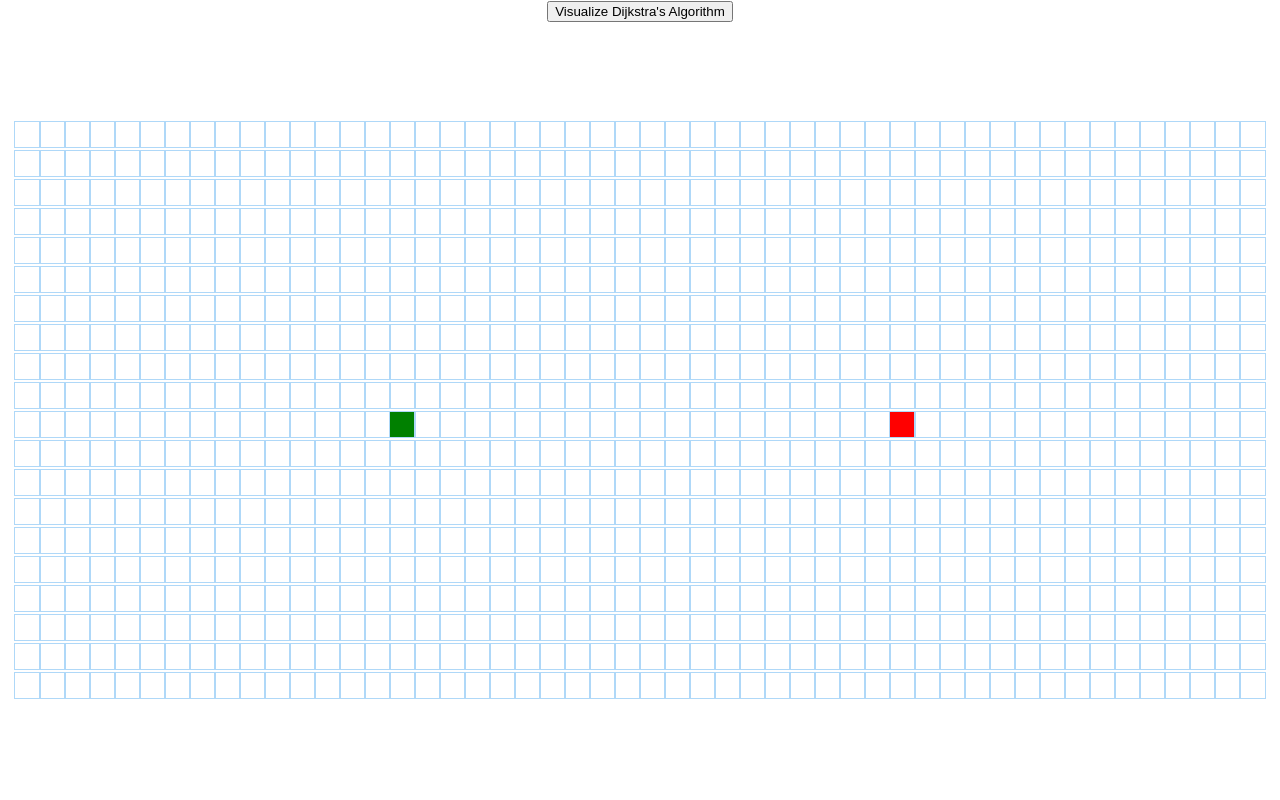
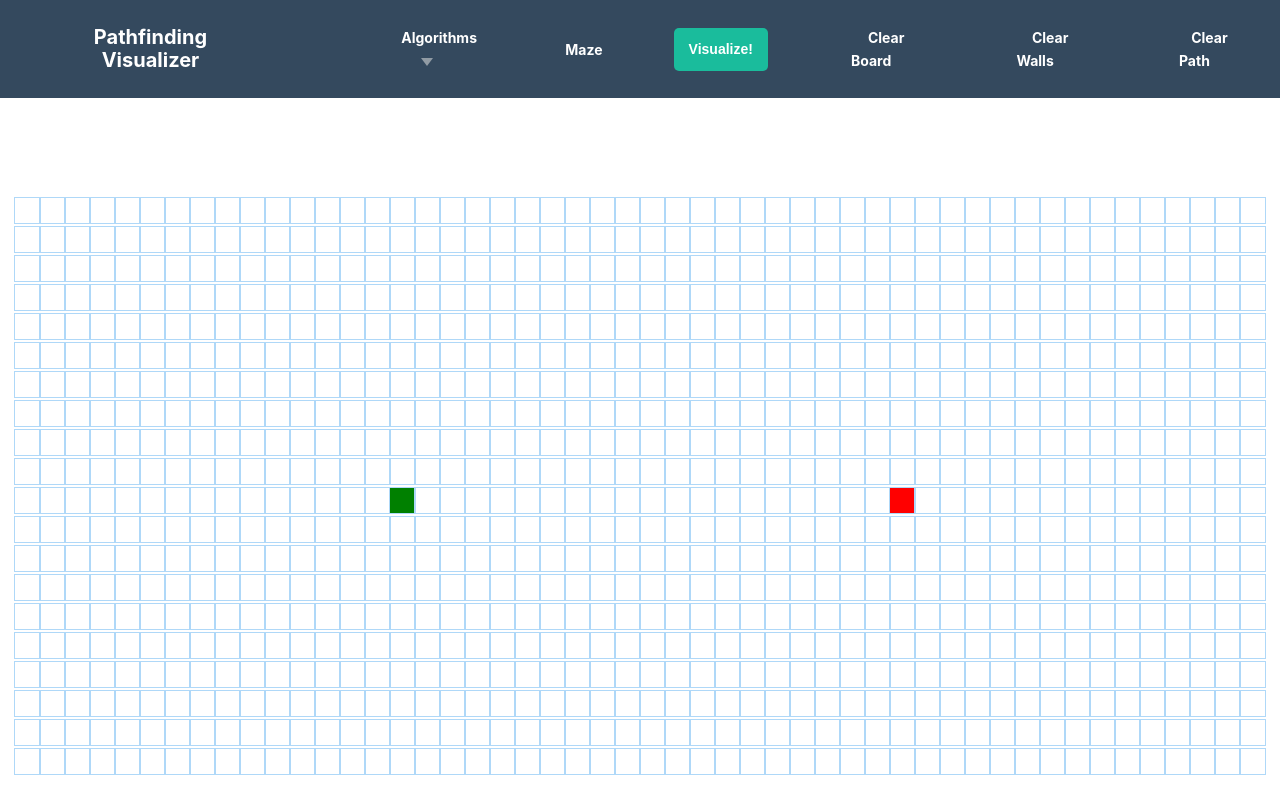
Before and after one commit to broliver18/algorithm-visualizer, a React (Create React App) app: page / in a window 1280 px wide. Built offline with nearby package versions, Linux system fonts and the light colour scheme.

Commit message:
Set up navbar

```diff
--- /dev/null
+++ b/src/Components/NavBar/NavBar.css
@@ -0,0 +1,103 @@
+#NavBar nav {
+    display: flex;
+    align-items: center;
+    justify-content: space-between;
+    background-color: #34495e
+}
+
+.header {
+    display: flex;
+    align-items: center;
+    justify-content: center;
+}
+
+.navigation {
+    display: flex;
+    align-items: center;
+    justify-content: center;
+}
+
+.navigation li, .header {
+    list-style: none;
+    margin: 0 8px;
+    padding: 10px 20px;
+    position: relative;
+}
+
+.navigation li a, .header a {
+    text-decoration: none;
+    font-size: 14px;
+    padding: 13px 15px;
+    line-height: 23px;
+    font-weight: 700;
+    color: #fff;
+    border-radius: 5px;
+}
+
+.header a {
+    font-size: 20px;
+}
+
+.navigation li a:not(.highlight a):hover, .header a:hover {
+    color: #1abc9c;
+}
+
+.highlight a {
+    background-color: #1abc9c;
+}
+
+.caret {
+    display: inline-block;
+    width: 0;
+    height: 0;
+    margin-left: 5px;
+    vertical-align: middle;
+    border-top: 8px solid;
+    border-right: 6px solid transparent;
+    border-left: 6px solid transparent;
+    color: #919ba4;
+}
+
+#visualize-button {
+    cursor: pointer;
+    padding: 10px 15px;
+    font-size: 14px;
+    line-height: 23px;
+    font-weight: 700;
+    border-radius: 5px;
+    text-align: center;
+    align-items: center;
+    border: none;
+    background-color: #1abc9c;
+    color: #fff;
+}
+
+#visualize-button:hover {
+    filter: brightness(108%);
+}
+
+.dropdown-menu {
+    position: absolute;
+    display: flex;
+    flex-direction: column;
+    align-items: flex-start;
+    width: 240px;
+    transform: translate(0,40px);
+    border-radius: 5px;
+    background-color: #34495e;
+    padding: 5px 0;
+    z-index: 100;
+}
+
+.dropdown-menu li {
+    list-style: none;
+    padding: 8px;
+    color: #fff;
+    font-size: 14px;
+    border-radius: 3px
+}
+
+.dropdown-menu li:hover {
+    cursor: pointer;
+    background-color: #1abc9c;
+}
--- /dev/null
+++ b/src/Components/NavBar/NavBar.js
@@ -0,0 +1,50 @@
+/* eslint-disable jsx-a11y/anchor-is-valid */
+import React, { useState, useEffect } from "react";
+import "./NavBar.css";
+
+function NavBar(props) {
+  const [showMenu, setShowMenu] = useState(false);
+
+  useEffect(() => {
+    const handler = () => setShowMenu(false);
+
+    window.addEventListener("click", handler);
+    return () => {
+      window.removeEventListener("click", handler);
+    }
+  });
+
+  function toggleMenu(e) {
+    e.stopPropagation();
+    setShowMenu(!showMenu);
+  }
+
+  return (
+  <div id="NavBar">
+    <nav>
+      <div className="header">
+        <a href="index.html">Pathfinding Visualizer</a>
+      </div>
+      <ul className="navigation">
+        <li className={showMenu ? "dropdown highlight" : "dropdown"}>
+          <a href="#" onClick={(e) => {toggleMenu(e)}}>Algorithms <span className="caret"></span></a>
+          {showMenu && (
+          <ul className="dropdown-menu">
+            <li>Dijkstra's Algorithm</li>
+            <li>A* Search</li>
+            <li>Breadth-first Search</li>
+          </ul>
+          )}
+        </li>
+        <li><a href="#">Maze</a></li>
+        <li><button id="visualize-button" onClick={props.visualizeDijkstra}>Visualize!</button></li>
+        <li><a href="#">Clear Board</a></li>
+        <li><a href="#">Clear Walls</a></li>
+        <li><a href="#">Clear Path</a></li>
+      </ul>
+    </nav>
+  </div>
+  )
+}
+
+export default NavBar;
--- a/src/Components/PathFinder/PathFinder.css
+++ b/src/Components/PathFinder/PathFinder.css
@@ -1,3 +1,3 @@
-.grid {
+#grid {
   margin: 100px 0 0;
 }
--- a/src/Components/PathFinder/PathFinder.js
+++ b/src/Components/PathFinder/PathFinder.js
@@ -2,7 +2,8 @@ import React, { useState, useEffect } from "react";
 import "./PathFinder.css";
 
 import Node from "../Node/Node";
-import { dijkstra, getNodesInShortestPathOrder } from '../Algorithms/Dijkstra';
+import NavBar from "../NavBar/NavBar";
+import { dijkstra, getNodesInShortestPathOrder } from "../../Algorithms/Dijkstra";
 
 function PathFinder() {
   const [grid, setGrid] = useState([]);
@@ -29,7 +30,7 @@ function PathFinder() {
       setGrid(newGrid);
     }
     setIsMousePressed(true);
-  };
+  }
 
   function handleMouseEnter(row, col) {
     if (!isMousePressed) return;
@@ -40,21 +41,21 @@ function PathFinder() {
       const newGrid = toggleWall(grid, row, col);
       setGrid(newGrid);
     }
-  };
+  }
 
   function handleMouseLeave(row, col) {
     if (!isMousePressed) return;
     if (isStartSelected || isFinishSelected) {
       const newGrid = moveStartOrFinishLeave(grid, row, col);
       setGrid(newGrid);
-    };
-  };
+    }
+  }
 
   function handleMouseUp() {
     setIsMousePressed(false);
     selectStart(false);
     selectFinish(false);
-  };
+  }
 
   function visualizeDijkstra() {
     const startNode = grid[startNodeRow][startNodeCol];
@@ -62,14 +63,12 @@ function PathFinder() {
     const visitedNodesInOrder = dijkstra(grid, startNode, finishNode);
     const nodesInShortestPathOrder = getNodesInShortestPathOrder(finishNode);
     animateDijkstra(visitedNodesInOrder, nodesInShortestPathOrder);
-  };
+  }
 
   return (
     <div>
-      <button onClick={visualizeDijkstra}>
-        Visualize Dijkstra's Algorithm
-      </button>
-      <div className="grid">
+      <NavBar visualizeDijkstra={visualizeDijkstra}/>
+      <div id="grid">
         {grid.map((row, rowIdx) => {
           return (
             <div key={rowIdx}>
@@ -109,7 +108,7 @@ function PathFinder() {
       isWall: false,
       previousNode: null,
     };
-  };
+  }
 
   function getInitialGrid() {
     const newGrid = [];
@@ -121,7 +120,7 @@ function PathFinder() {
       newGrid.push(currentRow);
     }
     return newGrid;
-  };
+  }
 
   function toggleWall(grid, row, col) {
     const newGrid = grid.slice();
@@ -132,55 +131,55 @@ function PathFinder() {
     };
     newGrid[row][col] = newNode;
     return newGrid;
-  };
+  }
 
   function moveStartOrFinishEnter(grid, row, col) {
     const newGrid = grid.slice();
     if (isStartSelected) {
       setStartNodeRow(row);
       setStartNodeCol(col);
-      const node = newGrid[row][col]
+      const node = newGrid[row][col];
       const newNode = {
         ...node,
-        isStart: true
+        isStart: true,
       };
       newGrid[row][col] = newNode;
     } else if (isFinishSelected) {
       setFinishNodeRow(row);
       setFinishNodeCol(col);
-      const node = newGrid[row][col]
+      const node = newGrid[row][col];
       const newNode = {
         ...node,
-        isFinish: true
+        isFinish: true,
       };
       newGrid[row][col] = newNode;
-    };
+    }
     return newGrid;
-  };
+  }
 
   function moveStartOrFinishLeave(grid, row, col) {
     const newGrid = grid.slice();
     if (isStartSelected) {
       setStartNodeRow(row);
       setStartNodeCol(col);
-      const node = newGrid[row][col]
+      const node = newGrid[row][col];
       const newNode = {
         ...node,
-        isStart: false
+        isStart: false,
       };
       newGrid[row][col] = newNode;
     } else if (isFinishSelected) {
       setFinishNodeRow(row);
       setFinishNodeCol(col);
-      const node = newGrid[row][col]
+      const node = newGrid[row][col];
       const newNode = {
         ...node,
-        isFinish: false
+        isFinish: false,
       };
       newGrid[row][col] = newNode;
-    };
+    }
     return newGrid;
-  };
+  }
 
   function animateDijkstra(visitedNodesInOrder, nodesInShortestPathOrder) {
     for (let i = 0; i <= visitedNodesInOrder.length; i++) {
@@ -192,19 +191,21 @@ function PathFinder() {
       }
       setTimeout(() => {
         const node = visitedNodesInOrder[i];
-        document.getElementById(`node-${node.row}-${node.col}`).className = 'node node-visited';
+        document.getElementById(`node-${node.row}-${node.col}`).className =
+          "node node-visited";
       }, 10 * i);
     }
-  };
+  }
 
   function animateShortestPath(nodesInShortestPathOrder) {
     for (let i = 0; i < nodesInShortestPathOrder.length; i++) {
       setTimeout(() => {
         const node = nodesInShortestPathOrder[i];
-        document.getElementById(`node-${node.row}-${node.col}`).className = 'node node-shortest-path';
+        document.getElementById(`node-${node.row}-${node.col}`).className =
+          "node node-shortest-path";
       }, 50 * i);
     }
-  };
+  }
 }
 
 export default PathFinder;
```
Also changed, not shown: src/Algorithms/Dijkstra.js (renamed from src/Components/Algorithms/Dijkstra.js).
